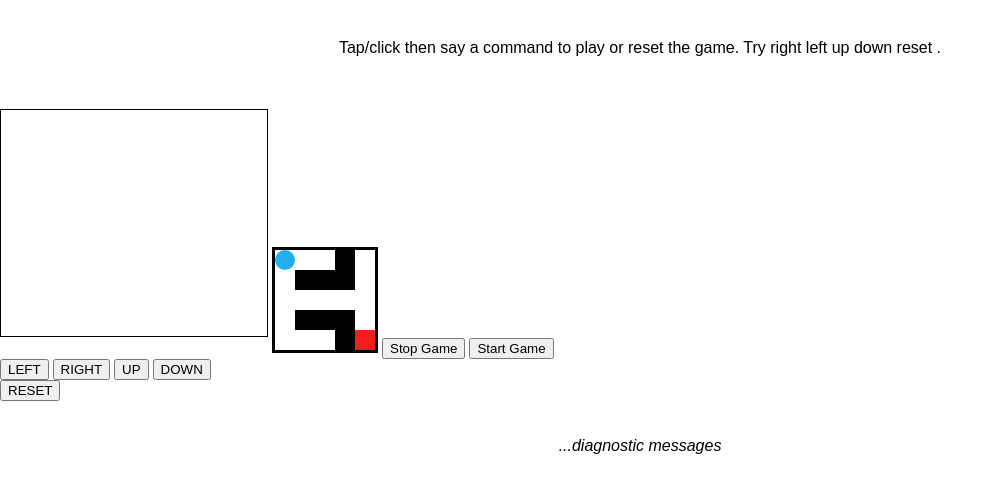
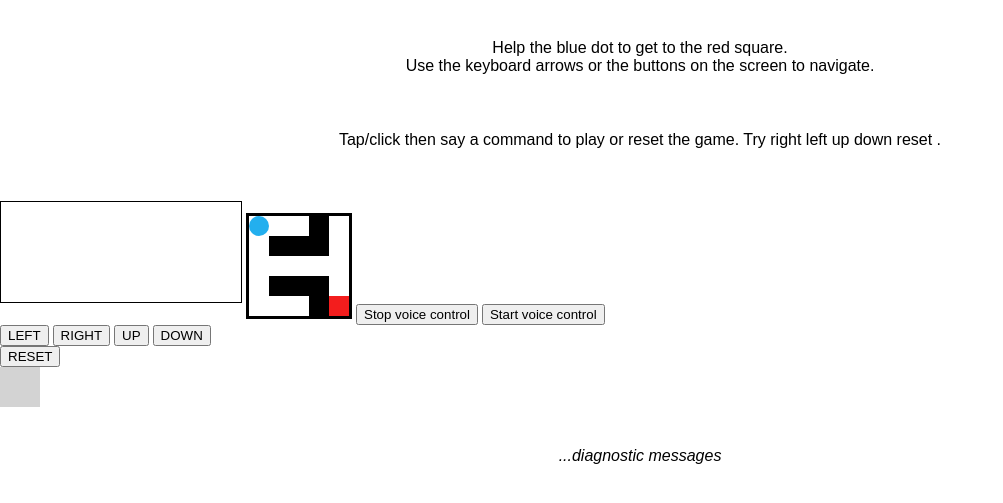
Before and after one commit to dimshik100/voice-controlled-maze, a plain HTML site: page index.html in a window 1280 px wide. Shown: the part 101-604 px from the top of the page, without its empty margins (0-1003 px from the left). Drawn offline with Linux system fonts and the light colour scheme.

Commit message:
Added todos

```diff
--- a/index.html
+++ b/index.html
@@ -16,7 +16,10 @@
 
 <body>
   <h1>Voice controlled maze</h1>
-
+  <p>Help the blue dot to get to the red square.
+    <br>
+    Use the keyboard arrows or the buttons on the screen to navigate.
+  </p>
   <p class="hints"></p>
 
   <ol class="commands-list"></ol>
@@ -25,10 +28,10 @@
   <div id='complete'>WOW</div>
 
   <button class="speak-btn">Speak</button>
-  <button class="stop-game-btn">Stop Game</button>
-  <button class="start-game-btn">Start Game</button>
+  <button class="stop-game-btn">Stop voice control</button>
+  <button class="start-game-btn">Start voice control</button>
 
-<div class="controlls-wrapper">
+<div class="controls-wrapper">
   <button class="left">LEFT</button>
   <button class="right">RIGHT</button>
   <button class="up">UP</button>
@@ -40,7 +43,7 @@
 
 
   <div>
-    <p class="output"><em>...diagnostic messages</em></p>
+    <span class="mic"></span><p class="output"><em>...diagnostic messages</em></p>
   </div>
 
   <script src="script.js"></script>
--- a/script.js
+++ b/script.js
@@ -50,8 +50,8 @@
   console.log('Ready to receive a command.');
 }
 
-recognition.start();
-console.log('Ready to receive a command.');
+// recognition.start();
+// console.log('Ready to receive a command.');
 
 recognition.onresult = function (event) {
   // The SpeechRecognitionEvent results property returns a SpeechRecognitionResultList object
--- a/style.css
+++ b/style.css
@@ -27,8 +27,8 @@
 }
 
 .commands-list {
-  width: 226px;
-  height: 226px;
+  width: 200px;
+  height: 100px;
   border: 1px solid black;
   overflow: scroll;
   display: inline-block;
@@ -88,3 +88,15 @@
   z-index: 1000;
   background-color: red;
 }
+
+
+.mic {
+  display: inline-block;
+  width:40px;
+  height: 40px;
+  background-color: lightgray;
+}
+
+.mic.listening {
+  background-color: lightgreen;
+}
```
Also changed, not shown: README.md.
